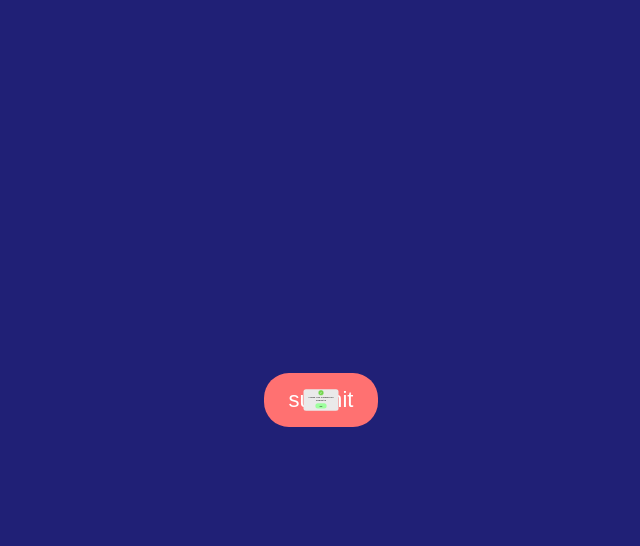
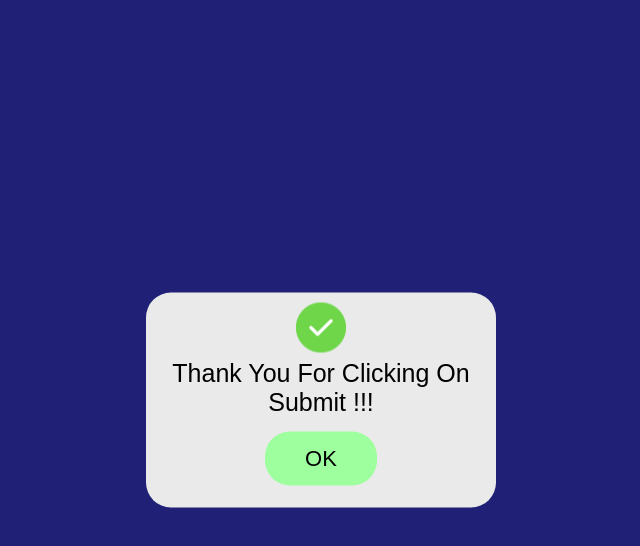
Before and after one commit to CSSandhu2005/JS-ProJect-1_03_06_2025_-, a website built with Vite: page index.html in a window 1280 px wide. Both pictures are taken after a click on the button "submit". Shown: the whole page, without its empty margins (319-959 px from the left). Built offline with nearby package versions, Linux system fonts and the light colour scheme.

Commit message:
04_06_2025

```diff
--- a/index.html
+++ b/index.html
@@ -12,8 +12,8 @@
     <button type="submit" id="primary--btn">submit</button>
     <div class="popup">
       <img src="./public/404-tick.png" alt="Tick-Image">
-      <p>Thank You Clicking On Submit !!!</p>
-      <button onclick="ReMovePopUp">OK</button>
+      <p>Thank You For Clicking On Submit !!!</p>
+      <button id="RemoveDialog">OK</button>
     </div>
   </div>
   <script src="/src/main.js"></script>
--- a/src/main.js
+++ b/src/main.js
@@ -1,8 +1,11 @@
 let primaryButton = document.querySelector("#primary--btn") ;
 let popUpDialog = document.querySelector(".popup") ;
+let removeButton = document.getElementById("RemoveDialog") ;
 
 primaryButton.addEventListener("click", () => {
-    popUpDialog.style.visibility = "visible" ;
-    popUpDialog.style.top = "50%" ;
-    popUpDialog.style.transform.scale = "1" ;
+    popUpDialog.classList.add("open-popup") ;
  })
+
+ removeButton.addEventListener("click", () => {
+    popUpDialog.classList.remove("open-popup") ;
+ })
--- a/src/style.css
+++ b/src/style.css
@@ -43,6 +43,13 @@ html , body {
   left : 50% ;
   transform : translate(-50%, -50%) scale(0.1);
   visibility : hidden ;
+  transition : transform 0.4s , top 0.4s ;
+ }
+
+ .open-popup {
+  visibility : visible ;
+  top : 50% ;
+  transform : translate(-50%, -50%) scale(1) ;
  }
 
  .popup > button {
```
